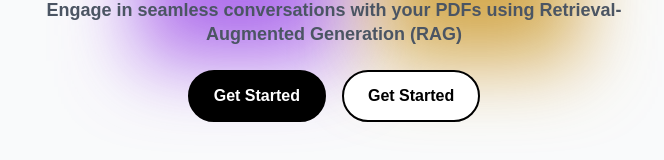
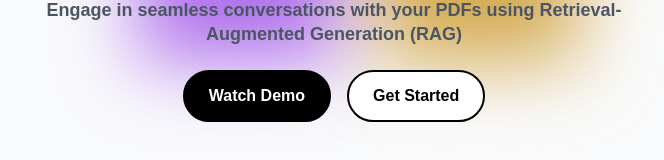
Before and after one commit to kanugurajesh/SmartDoc, a Next.js app: page / in a window 1280 px wide. Shown: the part 406-566 px from the top of the page, without its empty margins (306-970 px from the left). Built offline with nearby package versions, Linux system fonts and the light colour scheme.

Commit message:
Adding routers

```diff
--- /dev/null
+++ b/app/login/page.tsx
@@ -0,0 +1,9 @@
+const SignIn = () => {
+  return (
+    <main>
+      <div></div>
+    </main>
+  );
+};
+
+export default SignIn;
--- a/app/page.tsx
+++ b/app/page.tsx
@@ -1,14 +1,16 @@
 "use client";
 
-import Toggle from "@/components/Toggle";
 import {
   slideInFromRight,
   slideInFromTop,
   slideInFromLeft,
 } from "@/utils/motion";
 import { motion } from "framer-motion";
+import { useRouter } from "next/navigation";
 
 export default function Home() {
+  const router = useRouter();
+
   return (
     <>
       <main className="flex flex-col items-center justify-center min-h-screen bg-gray-50 overflow-hidden">
@@ -38,12 +40,13 @@
             variants={slideInFromLeft(0.5, 0.5)}
             className="px-6 py-3 bg-black text-white border-2 border-black font-semibold rounded-full hover:bg-white hover:text-black transition-all ease-in-out duration-300"
           >
-            Get Started
+            Watch Demo
           </motion.button>
           <motion.button
             initial="hidden"
             animate="visible"
             variants={slideInFromRight(0.5, 0.5)}
+            onClick={() => router.push("/login")}
             className="px-6 py-3 bg-white text-black border-2 border-black font-semibold rounded-full hover:bg-black hover:text-white transition-all ease-in-out duration-300"
           >
             Get Started
```
